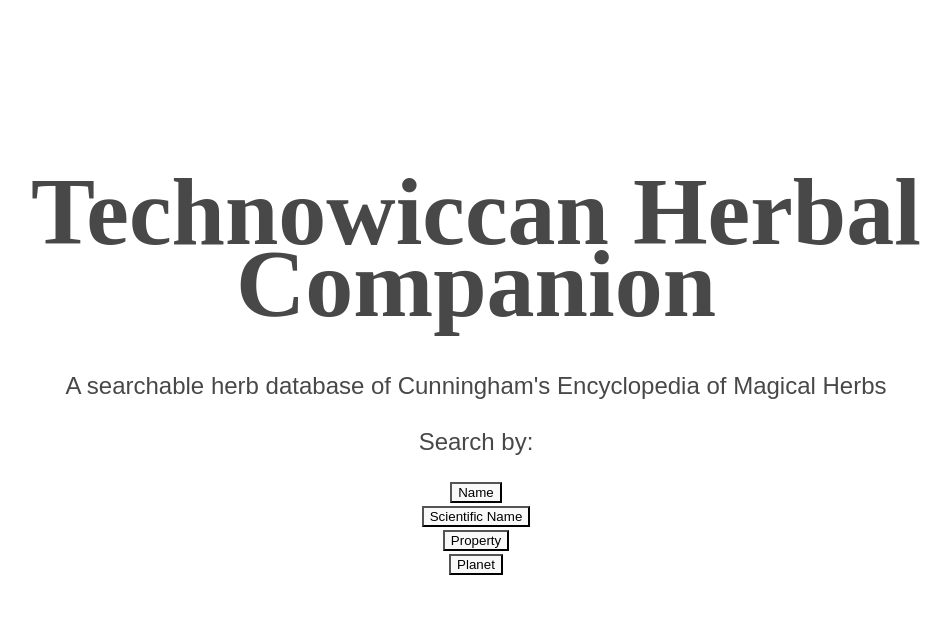
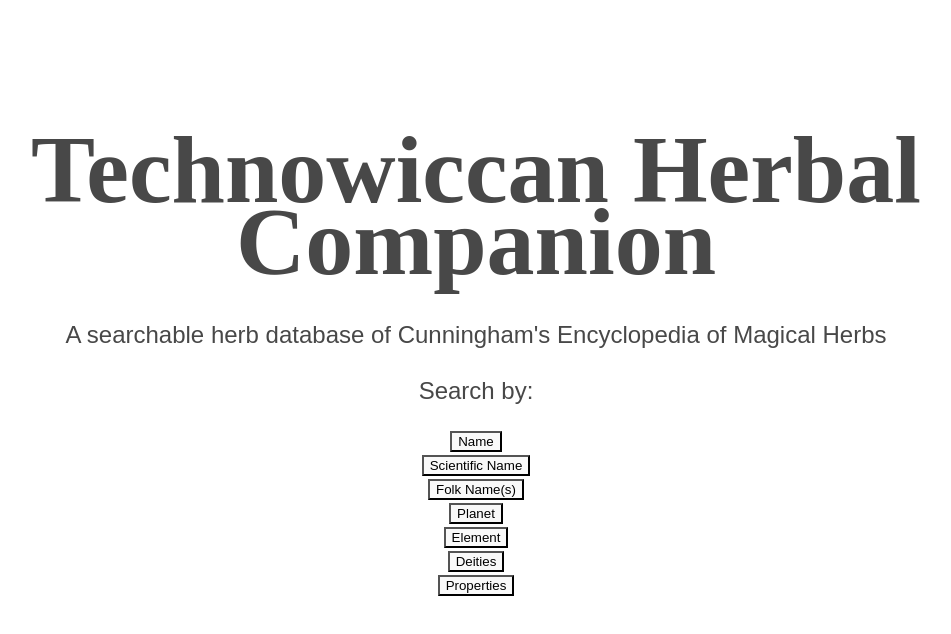
Before and after one commit to Maleila/TWHC, a Vue app: page / in a window 1280 px wide. Shown: the top 634 px of the page, without its empty margins (164-1115 px from the left). Built offline with nearby package versions, Linux system fonts and the light colour scheme.

Commit message:
full list of buttons

```diff
--- a/src/components/Home.vue
+++ b/src/components/Home.vue
@@ -12,13 +12,21 @@
 
 <h2> Search by:</h2>
 
-<button> Name</button>
+<button>Name</button>
 <br>
-<button> Scientific Name</button>
+<button>Scientific Name</button>
 <br>
-<button> Property</button>
+<button>Folk Name(s)</button>
 <br>
-<button> Planet</button>
+<button>Planet</button>
+<br>
+<button>Element</button>
+<br>
+<button>Deities</button>
+<br>
+<button>Properties</button>
+<br>
+
 </template>
 
 <style>
@@ -27,7 +35,7 @@ h1 {
     text-align: center;
     font-size: 6em;
     line-height: 0.75em;
-    margin: 0.5em;
+    margin: 0.4em;
 }
 
 h2 {
@@ -37,6 +45,6 @@ h2 {
 }
 
 .spacer {
-  height: 6em;
+  height: 4em;
 }
 </style>
```
